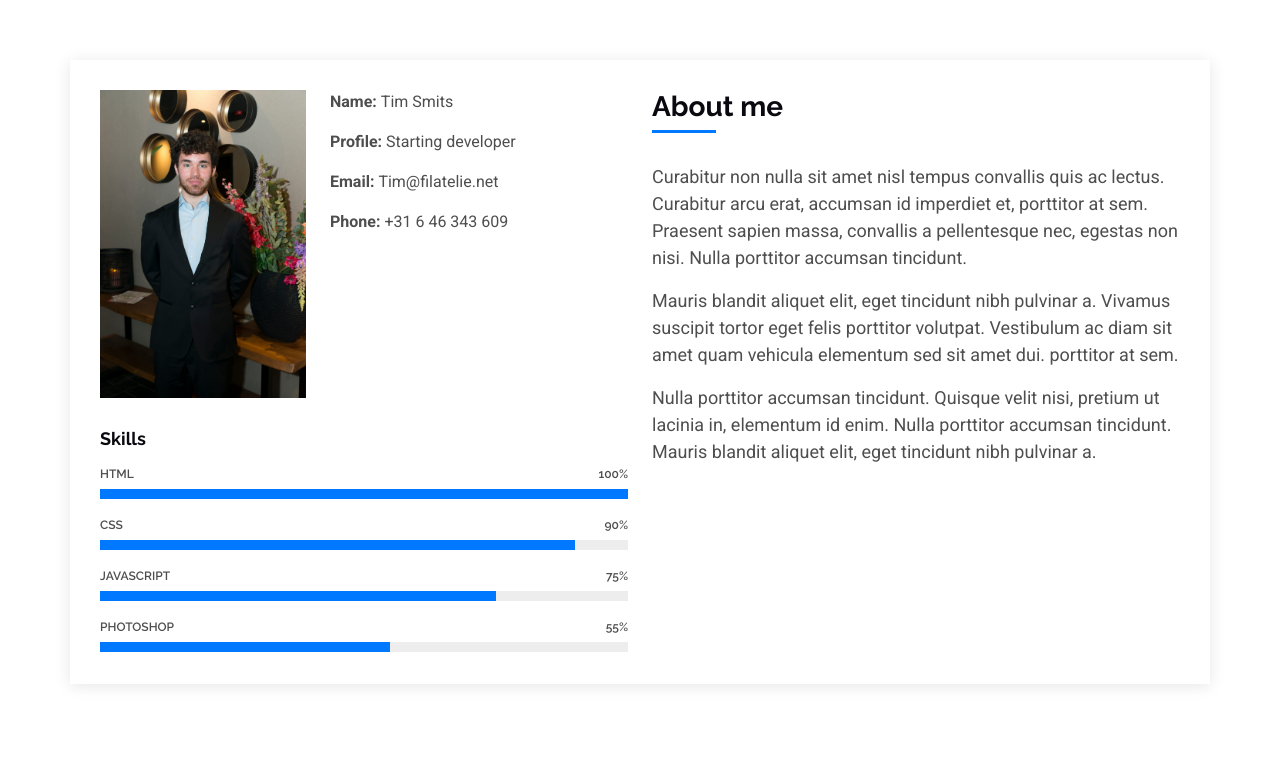
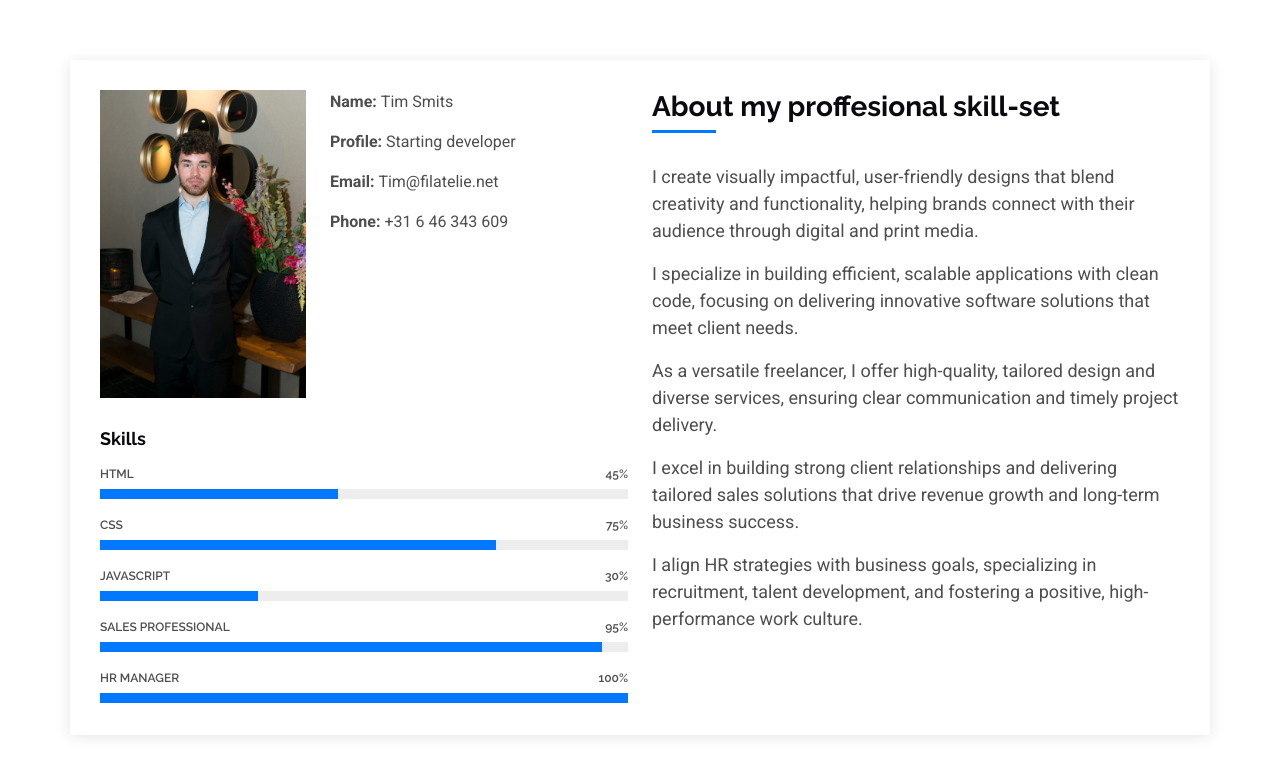
Before and after one commit to Tim-tech-cmd/Tim-tech-cmd.github.io, a plain HTML site: page index.html in a window 1280 px wide. Shown: the part 801-1560 px from the top of the page. Drawn offline with Linux system fonts and the light colour scheme.

Commit message:
before resume changes, changed everything before it

```diff
--- a/index.html
+++ b/index.html
@@ -44,7 +44,7 @@
       <a href="index.html" class="logo d-flex align-items-center">
         <!-- Uncomment the line below if you also wish to use an image logo -->
         <!-- <img src="assets/img/logo.png" alt=""> -->
-        <h1 class="sitename">DevFolio</h1>
+        <h1 class="sitename">Tim Smits</h1>
       </a>
 
       <nav id="navmenu" class="navmenu">
@@ -83,11 +83,11 @@
     <!-- Hero Section -->
     <section id="hero" class="hero section dark-background">
 
-      <img src="assets/img/Tim-img.jpeg" alt="" data-aos="fade-in">
+      <img src="assets/img/Tim Suit 1st picture-img.jpeg" alt="" data-aos="fade-in">
 
       <div class="container d-flex flex-column align-items-center justify-content-center text-center" data-aos="fade-up" data-aos-delay="100">
         <h2>My name is Tim Smits</h2>
-        <p><span class="typed" data-typed-items="Designer, Developer, Freelancer, Sales Professional, "></span></p>
+        <p><span class="typed" data-typed-items="Designer, Developer, Freelancer, Sales Professional, HR Manager "></span></p>
       </div>
 
     </section><!-- /Hero Section -->
@@ -117,54 +117,65 @@
               <h5>Skills</h5>
 
               <div class="progress">
-                <span class="skill"><span>HTML</span> <i class="val">100%</i></span>
+                <span class="skill"><span>HTML</span> <i class="val">45%</i></span>
                 <div class="progress-bar-wrap">
-                  <div class="progress-bar" role="progressbar" aria-valuenow="100" aria-valuemin="0" aria-valuemax="100"></div>
+                  <div class="progress-bar" role="progressbar" aria-valuenow="45" aria-valuemin="0" aria-valuemax="100"></div>
                 </div>
               </div><!-- End Skills Item -->
 
               <div class="progress">
-                <span class="skill"><span>CSS</span> <i class="val">90%</i></span>
-                <div class="progress-bar-wrap">
-                  <div class="progress-bar" role="progressbar" aria-valuenow="90" aria-valuemin="0" aria-valuemax="100"></div>
-                </div>
-              </div><!-- End Skills Item -->
-
-              <div class="progress">
-                <span class="skill"><span>JavaScript</span> <i class="val">75%</i></span>
+                <span class="skill"><span>CSS</span> <i class="val">75%</i></span>
                 <div class="progress-bar-wrap">
                   <div class="progress-bar" role="progressbar" aria-valuenow="75" aria-valuemin="0" aria-valuemax="100"></div>
                 </div>
               </div><!-- End Skills Item -->
 
               <div class="progress">
-                <span class="skill"><span>Photoshop</span> <i class="val">55%</i></span>
+                <span class="skill"><span>JavaScript</span> <i class="val">30%</i></span>
                 <div class="progress-bar-wrap">
-                  <div class="progress-bar" role="progressbar" aria-valuenow="55" aria-valuemin="0" aria-valuemax="100"></div>
+                  <div class="progress-bar" role="progressbar" aria-valuenow="30" aria-valuemin="0" aria-valuemax="100"></div>
                 </div>
               </div><!-- End Skills Item -->
 
+              <div class="progress">
+                <span class="skill"><span>Sales Professional</span> <i class="val">95%</i></span>
+                <div class="progress-bar-wrap">
+                  <div class="progress-bar" role="progressbar" aria-valuenow="95" aria-valuemin="0" aria-valuemax="100"></div>
+                </div>
+              </div><!-- End Skills Item -->
+
+              <div class="progress">
+                <span class="skill"><span>HR Manager</span> <i class="val">100%</i></span>
+                <div class="progress-bar-wrap">
+                  <div class="progress-bar" role="progressbar" aria-valuenow="100" aria-valuemin="0" aria-valuemax="100"></div>
+                </div>
+                </div><!-- End Skills Item -->
             </div>
           </div>
 
           <div class="col-md-6">
             <div class="about-me">
-              <h4>About me</h4>
+              <h4>About my proffesional skill-set</h4>
               <p>
-                Curabitur non nulla sit amet nisl tempus convallis quis ac lectus. Curabitur arcu erat, accumsan id
-                imperdiet et, porttitor
-                at sem. Praesent sapien massa, convallis a pellentesque nec, egestas non nisi. Nulla
-                porttitor accumsan tincidunt.
+                I create visually impactful, user-friendly designs that blend creativity and functionality,
+                 helping brands connect with their audience through digital
+                  and print media.
               </p>
               <p>
-                Mauris blandit aliquet elit, eget tincidunt nibh pulvinar a. Vivamus suscipit tortor eget felis
-                porttitor volutpat. Vestibulum
-                ac diam sit amet quam vehicula elementum sed sit amet dui. porttitor at sem.
+                I specialize in building efficient, scalable applications with clean code, focusing
+                on delivering innovative software solutions that meet client needs.
               </p>
               <p>
-                Nulla porttitor accumsan tincidunt. Quisque velit nisi, pretium ut lacinia in, elementum id enim.
-                Nulla porttitor accumsan
-                tincidunt. Mauris blandit aliquet elit, eget tincidunt nibh pulvinar a.
+                As a versatile freelancer, I offer high-quality, tailored design and diverse services,
+                 ensuring clear communication and timely project delivery.
+              </p>
+              <p>
+                I excel in building strong client relationships and delivering tailored sales solutions
+                 that drive revenue growth and long-term business success.
+              </p>
+              <p>
+                I align HR strategies with business goals, specializing in recruitment, talent development,
+                and fostering a positive, high-performance work culture.
               </p>
             </div>
           </div>
@@ -191,7 +202,7 @@
             <h3 class="resume-title">Sumary</h3>
 
             <div class="resume-item pb-0">
-              <h4>Brandon Johnson</h4>
+              <h4>Tim Smits</h4>
               <p><em>Innovative and deadline-driven Graphic Designer with 3+ years of experience designing and developing user-centered digital/print marketing material from initial concept to final, polished deliverable.</em></p>
               <ul>
                 <li>Portland par 127,Orlando, FL</li>
```
Also changed, not shown: assets/img/Tim Suit 1st picture-img.jpeg (added).
